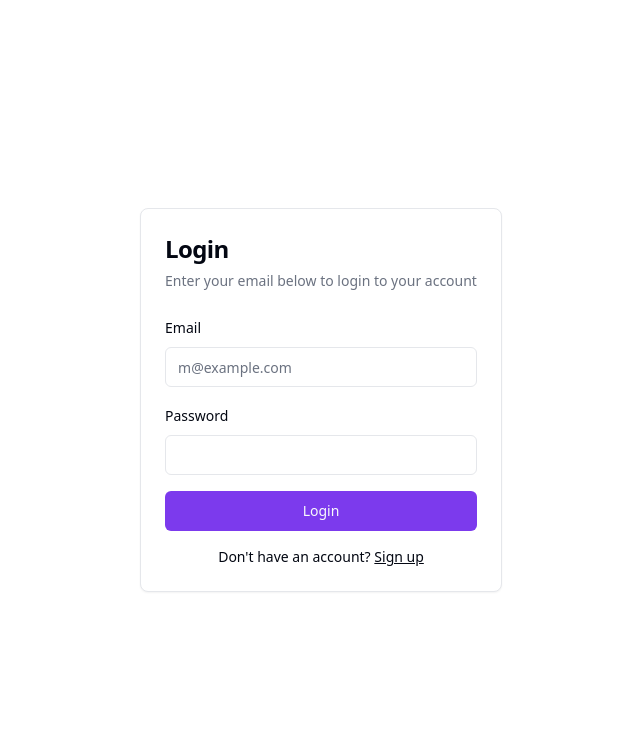
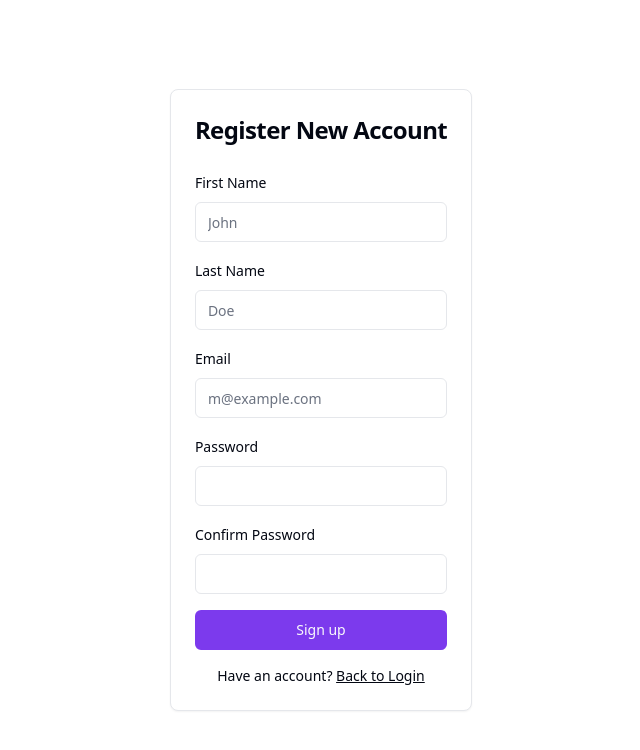
Before and after one commit to AshikShuvo/split-share-fe, a React (Vite) app: page /signup in a window 1280 px wide. Before the commit this address led to /login. Shown: the top 750 px of the page, without its empty margins (319-959 px from the left). Built offline with nearby package versions, Linux system fonts and the light colour scheme.

Commit message:
registration user

```diff
--- a/src/components/login-form.tsx
+++ b/src/components/login-form.tsx
@@ -7,12 +7,12 @@ import {zodResolver} from "@hookform/resolvers/zod";
 import {
     Form,
     FormControl,
-    FormDescription,
     FormField,
     FormItem,
     FormLabel,
     FormMessage
 } from "@/components/ui/form.tsx";
+import {Link} from "react-router-dom";
 
 
 export function LoginForm() {
@@ -81,9 +81,9 @@ export function LoginForm() {
                 </Form>
                 <div className="mt-4 text-center text-sm">
                     Don&apos;t have an account?{" "}
-                    <a href="#" className="underline">
+                    <Link to="/signup" className="underline">
                         Sign up
-                    </a>
+                    </Link>
                 </div>
             </CardContent>
         </Card>
--- /dev/null
+++ b/src/components/registration-form.tsx
@@ -0,0 +1,124 @@
+import {z} from "zod";
+import {useForm} from "react-hook-form";
+import {zodResolver} from "@hookform/resolvers/zod";
+import {Card, CardContent, CardHeader, CardTitle} from "@/components/ui/card.tsx";
+import {Form, FormControl, FormField, FormItem, FormLabel, FormMessage} from "@/components/ui/form.tsx";
+import {Input} from "@/components/ui/input.tsx";
+import {Button} from "@/components/ui/button.tsx";
+import {Link} from "react-router-dom";
+
+export default function RegistrationForm() {
+    const formSchema = z.object({
+        email: z.string().nonempty("email is required").email("must input valid email"),
+        password: z.string().nonempty("password is required"),
+        firstName: z.string().nonempty("firstName is required"),
+        lastName: z.string().nonempty("lastName is required"),
+        confirmPassword:z.string().nonempty("confirm password is required"),
+    }).refine((data) => data.password === data.confirmPassword, {
+        message: "Passwords must match",
+        path: ["confirmPassword"],
+    });
+
+    const form = useForm<z.infer<typeof formSchema>>({
+        resolver: zodResolver(formSchema),
+        defaultValues: {
+            email: "",
+            password: "",
+            firstName: "",
+            lastName: "",
+            confirmPassword: ""
+        },
+    })
+
+    function onSubmit(values: z.infer<typeof formSchema>) {
+        console.log(values)
+    }
+
+    return (
+        <Card className="mx-auto max-w-sm">
+            <CardHeader>
+                <CardTitle className="text-2xl">Register New Account</CardTitle>
+            </CardHeader>
+            <CardContent>
+                <Form {...form}>
+                    <form onSubmit={form.handleSubmit(onSubmit)} className="grid gap-4">
+                        <FormField
+                            control={form.control}
+                            name="firstName"
+                            render={({field}) => (
+                                <FormItem>
+                                    <FormLabel>First Name</FormLabel>
+                                    <FormControl>
+                                        <Input placeholder="John" {...field} />
+                                    </FormControl>
+                                    <FormMessage/>
+                                </FormItem>
+                            )}
+                        />
+                        <FormField
+                            control={form.control}
+                            name="lastName"
+                            render={({field}) => (
+                                <FormItem>
+                                    <FormLabel>Last Name</FormLabel>
+                                    <FormControl>
+                                        <Input placeholder="Doe" {...field} />
+                                    </FormControl>
+                                    <FormMessage/>
+                                </FormItem>
+                            )}
+                        />
+                        <FormField
+                            control={form.control}
+                            name="email"
+                            render={({field}) => (
+                                <FormItem>
+                                    <FormLabel>Email</FormLabel>
+                                    <FormControl>
+                                        <Input placeholder="m@example.com" {...field} />
+                                    </FormControl>
+                                    <FormMessage/>
+                                </FormItem>
+                            )}
+                        />
+                        <FormField
+                            control={form.control}
+                            name="password"
+                            render={({field}) => (
+                                <FormItem>
+                                    <FormLabel>Password</FormLabel>
+                                    <FormControl>
+                                        <Input type="password" {...field} />
+                                    </FormControl>
+                                    <FormMessage/>
+                                </FormItem>
+                            )}
+                        />
+                        <FormField
+                            control={form.control}
+                            name="confirmPassword"
+                            render={({field}) => (
+                                <FormItem>
+                                    <FormLabel>Confirm Password</FormLabel>
+                                    <FormControl>
+                                        <Input type="password" {...field} />
+                                    </FormControl>
+                                    <FormMessage/>
+                                </FormItem>
+                            )}
+                        />
+                        <Button type="submit" className="w-full">
+                            Sign up
+                        </Button>
+                    </form>
+                </Form>
+                <div className="mt-4 text-center text-sm">
+                     Have an account?{" "}
+                    <Link to="/login" className="underline">
+                        Back to Login
+                    </Link>
+                </div>
+            </CardContent>
+        </Card>
+    )
+}
--- a/src/pages/auth/Signup.tsx
+++ b/src/pages/auth/Signup.tsx
@@ -0,0 +1,5 @@
+import RegistrationForm from "@/components/registration-form.tsx";
+
+export default function SignupPage() {
+    return <RegistrationForm/>
+}
--- a/src/routes/index.tsx
+++ b/src/routes/index.tsx
@@ -2,6 +2,7 @@ import {createBrowserRouter, Navigate} from "react-router-dom";
 import DefaultLayout from "@/layouts/default.tsx";
 import LoginPage from "@/pages/auth/Login.tsx";
 import AuthProtected from "@/routes/guards/AuthProtected.tsx";
+import SignupPage from "@/pages/auth/Signup.tsx";
 
 
 const route = createBrowserRouter([
@@ -26,6 +27,14 @@ const route = createBrowserRouter([
                 )
             },
             {
+                path: 'signup',
+                element: (
+                    <AuthProtected requiresAuth={false}>
+                        <SignupPage />
+                    </AuthProtected>
+                )
+            },
+            {
                 path: 'dashboard',
                 element: (
                     <AuthProtected redirectPath="/login">
```
